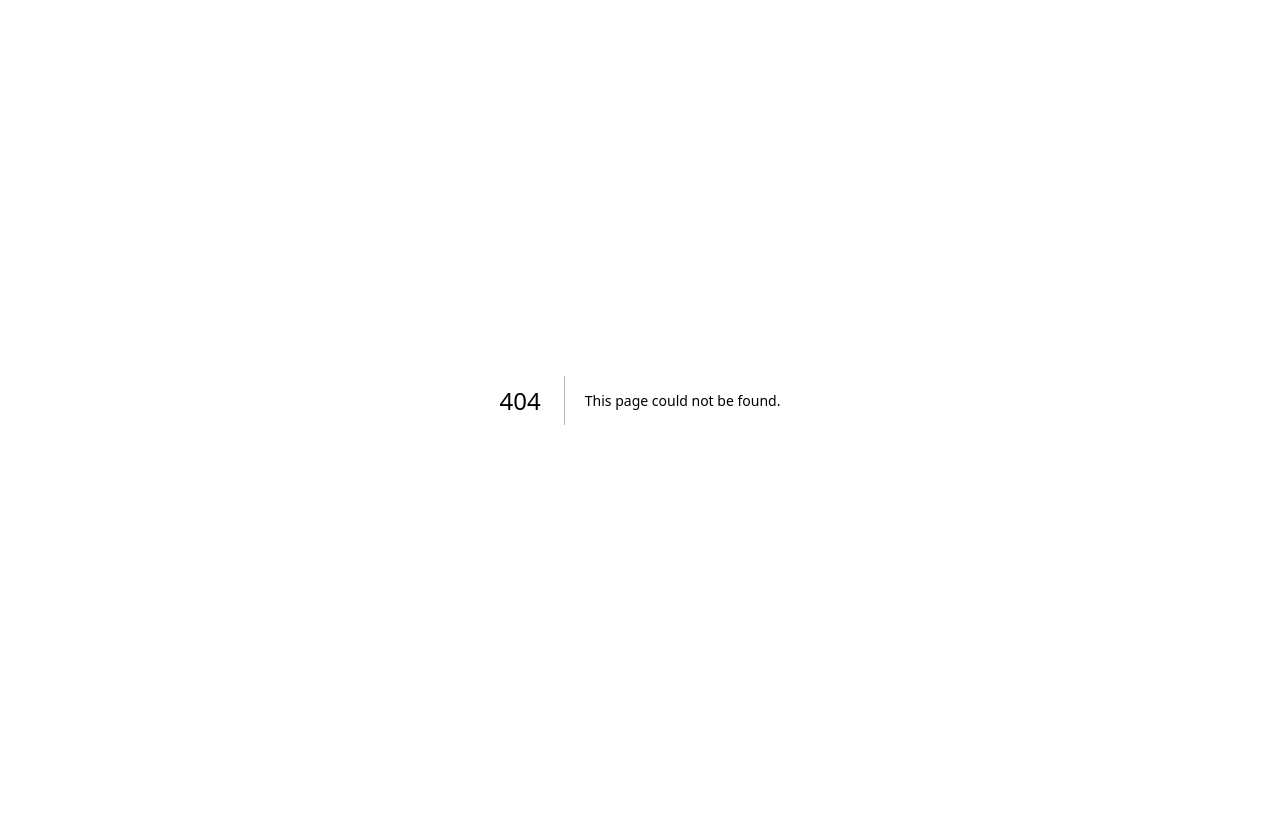
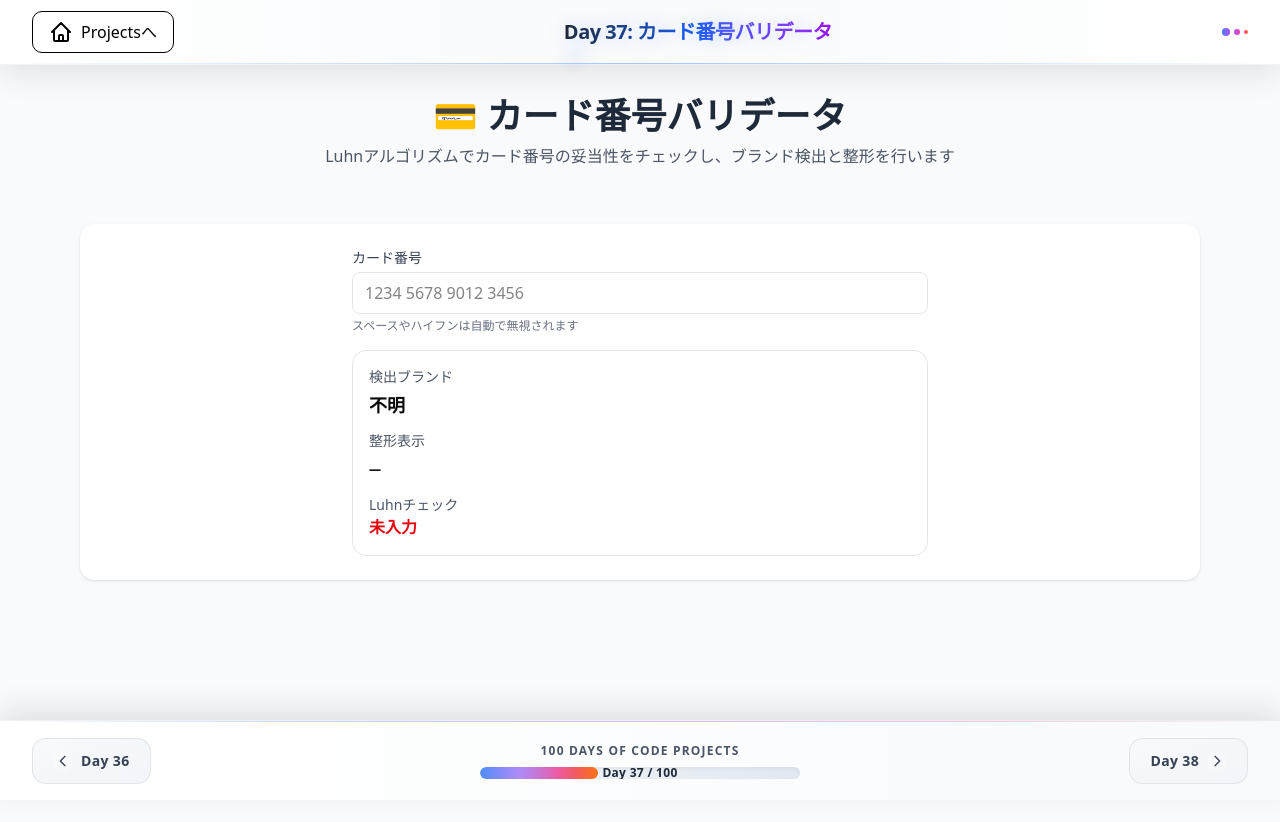
Before and after one commit to atsuki61/100DaysOfCode, a Next.js app: page /day37-card-validator in a window 1280 px wide. Before the commit this address had no page. Shown: the top 822 px of the page. Built offline with nearby package versions, Linux system fonts and the light colour scheme.

Commit message:
feat(day37): カード番号バリデータを追加（Luhn検証・ブランド判定・整形）

```diff
--- /dev/null
+++ b/src/app/day37-card-validator/components/CardValidatorApp.tsx
@@ -0,0 +1,49 @@
+'use client';
+
+import { useMemo, useState } from 'react';
+import { validateCard } from '../utils/cardUtils';
+import type { ValidationResult } from '../types';
+
+export default function CardValidatorApp() {
+  const [input, setInput] = useState('');
+  const result: ValidationResult = useMemo(() => validateCard(input), [input]);
+
+  const brandLabel: Record<string, string> = {
+    visa: 'VISA',
+    mastercard: 'Mastercard',
+    amex: 'American Express',
+    discover: 'Discover',
+    jcb: 'JCB',
+    diners: 'Diners Club',
+    unknown: '不明',
+  };
+
+  return (
+    <div className="max-w-xl mx-auto"> {/* 最大幅, 中央寄せ */}
+      <div className="space-y-4"> {/* 縦間隔 */}
+        <div>
+          <label className="block text-sm font-medium text-gray-700 mb-1">カード番号</label> {/* ラベル */}
+          <input
+            value={input}
+            onChange={(e) => setInput(e.target.value)}
+            placeholder="1234 5678 9012 3456"
+            inputMode="numeric"
+            className="w-full px-3 py-2 border rounded-md focus:outline-none focus:ring-2 focus:ring-blue-500" // 入力スタイル
+          />
+          <p className="mt-1 text-xs text-gray-500">スペースやハイフンは自動で無視されます</p> {/* 補足 */}
+        </div>
+
+        <div className="bg-white rounded-xl border p-4"> {/* カード風パネル */}
+          <div className="text-sm text-gray-600">検出ブランド</div>
+          <div className="text-lg font-semibold mt-1">{brandLabel[result.brand]}</div>
+          <div className="mt-3 text-sm text-gray-600">整形表示</div>
+          <div className="text-xl font-mono tracking-widest mt-1">{result.formatted || '—'}</div> {/* 等幅, 文字間広め */}
+          <div className="mt-3 text-sm text-gray-600">Luhnチェック</div>
+          <div className={result.isValidLuhn ? 'text-green-600 font-semibold' : 'text-red-600 font-semibold'}>
+            {result.normalized.length > 0 ? (result.isValidLuhn ? '有効' : '無効') : '未入力'}
+          </div>
+        </div>
+      </div>
+    </div>
+  );
+}
--- /dev/null
+++ b/src/app/day37-card-validator/components/index.ts
@@ -0,0 +1 @@
+export { default as CardValidatorApp } from './CardValidatorApp';
--- /dev/null
+++ b/src/app/day37-card-validator/layout.tsx
@@ -0,0 +1,24 @@
+import Header from '@/components/common/Header';
+import PageHeader from '@/components/common/PageHeader';
+import Footer from '@/components/common/Footer';
+
+export default function Day37Layout({
+  children,
+}: {
+  children: React.ReactNode;
+}) {
+  return (
+    <div className="min-h-screen bg-gray-50"> {/* 画面全体の最小高さ, 薄いグレー背景 */}
+      <Header title="Day 37: カード番号バリデータ" />
+      <PageHeader
+        icon="💳"
+        title="カード番号バリデータ"
+        description="Luhnアルゴリズムでカード番号の妥当性をチェックし、ブランド検出と整形を行います"
+      />
+      <main className="bg-gray-50 min-h-screen"> {/* メイン背景統一, 最小高さ確保 */}
+        {children}
+      </main>
+      <Footer currentDay={37} />
+    </div>
+  );
+}
--- /dev/null
+++ b/src/app/day37-card-validator/page.tsx
@@ -0,0 +1,11 @@
+import { CardValidatorApp } from './components';
+
+export default function Day37Page() {
+  return (
+    <div className="max-w-6xl mx-auto px-4 pb-28"> {/* 最大幅, 中央寄せ, 横余白, フッター分下余白 */}
+      <div className="bg-white rounded-xl shadow p-6 mt-6"> {/* 白背景, 角丸, 影, 余白, 上余白 */}
+        <CardValidatorApp />
+      </div>
+    </div>
+  );
+}
--- /dev/null
+++ b/src/app/day37-card-validator/types.ts
@@ -0,0 +1,8 @@
+export type CardBrand = 'visa' | 'mastercard' | 'amex' | 'discover' | 'jcb' | 'diners' | 'unknown';
+
+export type ValidationResult = {
+  normalized: string; // 数字のみ
+  isValidLuhn: boolean;
+  brand: CardBrand;
+  formatted: string; // 表示用（ブランドごとのグルーピング）
+};
--- /dev/null
+++ b/src/app/day37-card-validator/utils/cardUtils.ts
@@ -0,0 +1,45 @@
+import type { CardBrand, ValidationResult } from '../types';
+
+export function normalizeDigits(input: string): string {
+  return (input.match(/\d+/g) ?? []).join('');
+}
+
+export function detectBrand(digits: string): CardBrand {
+  if (/^4\d{12,18}$/.test(digits)) return 'visa';
+  if (/^(5[1-5]\d{14}|2(2[2-9]\d{2}|[3-6]\d{3}|7[01]\d{2}|720\d{2})\d{10})$/.test(digits)) return 'mastercard';
+  if (/^3[47]\d{13}$/.test(digits)) return 'amex';
+  if (/^6(?:011|5\d{2})\d{12}$/.test(digits)) return 'discover';
+  if (/^(?:2131|1800|35\d{3})\d{11}$/.test(digits)) return 'jcb';
+  if (/^3(?:0[0-5]|[68]\d)\d{11}$/.test(digits)) return 'diners';
+  return 'unknown';
+}
+
+export function formatByBrand(digits: string, brand: CardBrand): string {
+  if (brand === 'amex') {
+    return digits.replace(/(\d{1,4})(\d{1,6})?(\d{1,5})?/, (_, a, b = '', c = '') => [a, b, c].filter(Boolean).join(' '));
+  }
+  return digits.replace(/(\d{1,4})(\d{1,4})?(\d{1,4})?(\d{1,4})?(\d{1,4})?/, (_, a, b = '', c = '', d = '', e = '') => [a, b, c, d, e].filter(Boolean).join(' '));
+}
+
+export function luhnCheck(digits: string): boolean {
+  let sum = 0;
+  let dbl = false;
+  for (let i = digits.length - 1; i >= 0; i -= 1) {
+    let n = digits.charCodeAt(i) - 48; // '0' -> 48
+    if (dbl) {
+      n *= 2;
+      if (n > 9) n -= 9;
+    }
+    sum += n;
+    dbl = !dbl;
+  }
+  return sum % 10 === 0;
+}
+
+export function validateCard(input: string): ValidationResult {
+  const normalized = normalizeDigits(input);
+  const brand = detectBrand(normalized);
+  const formatted = formatByBrand(normalized, brand);
+  const isValidLuhn = normalized.length >= 12 && luhnCheck(normalized);
+  return { normalized, brand, formatted, isValidLuhn };
+}
--- a/src/app/page.tsx
+++ b/src/app/page.tsx
@@ -292,6 +292,14 @@ export default function HomePage() {
         description: '入力テキストからQRコードを生成し、サイズや色を調整してPNGとしてダウンロードできます。',
         tags: ['React', 'Next.js', 'TypeScript', 'TailwindCSS'],
       },
+      {
+        id: 'day37',
+        name: 'Day 37: カード番号バリデータ',
+        path: '/day37-card-validator',
+        imageUrl: '',
+        description: 'Luhnアルゴリズムでカード番号の妥当性をチェックし、ブランド検出と整形を行います。',
+        tags: ['React', 'Next.js', 'TypeScript', 'TailwindCSS', 'Algorithm'],
+      },
      // ここに新しいアプリを追加していきます
   ];
 
--- a/src/components/common/Footer.tsx
+++ b/src/components/common/Footer.tsx
@@ -48,6 +48,7 @@ const Footer = ({ currentDay }: FooterProps) => {
       34: "/day34-hangman", // Day 34のルートを追加
       35: "/day35-snake-game", // Day 35のルートを追加
       36: "/day36-qr-code", // Day 36のルートを追加
+      37: "/day37-card-validator", // Day 37のルートを追加
     };
     return dayRoutes[day] || `/day${day}`;
   };
```
